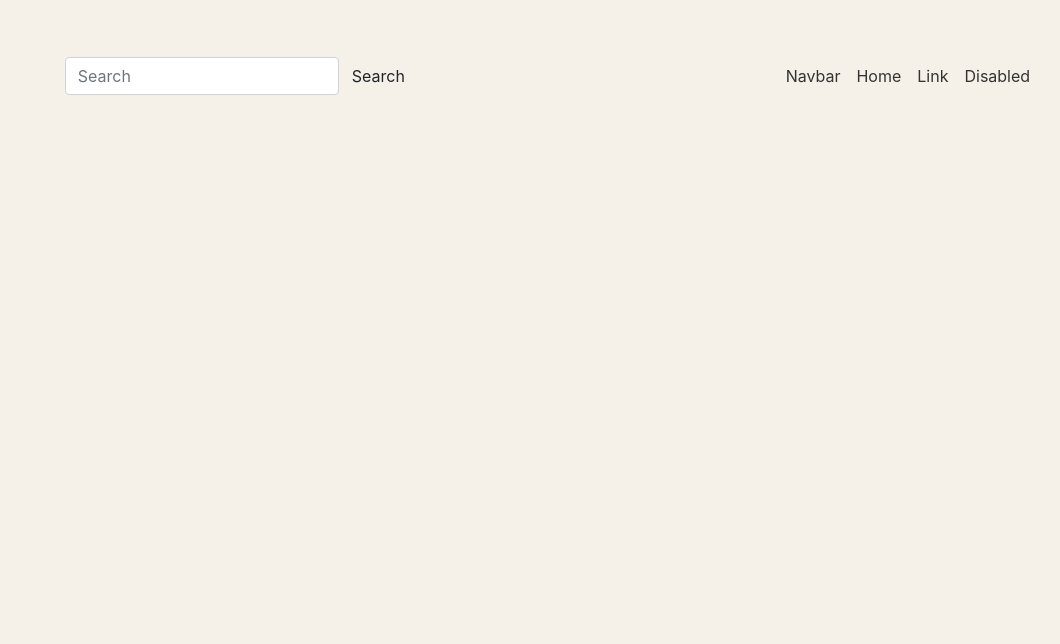
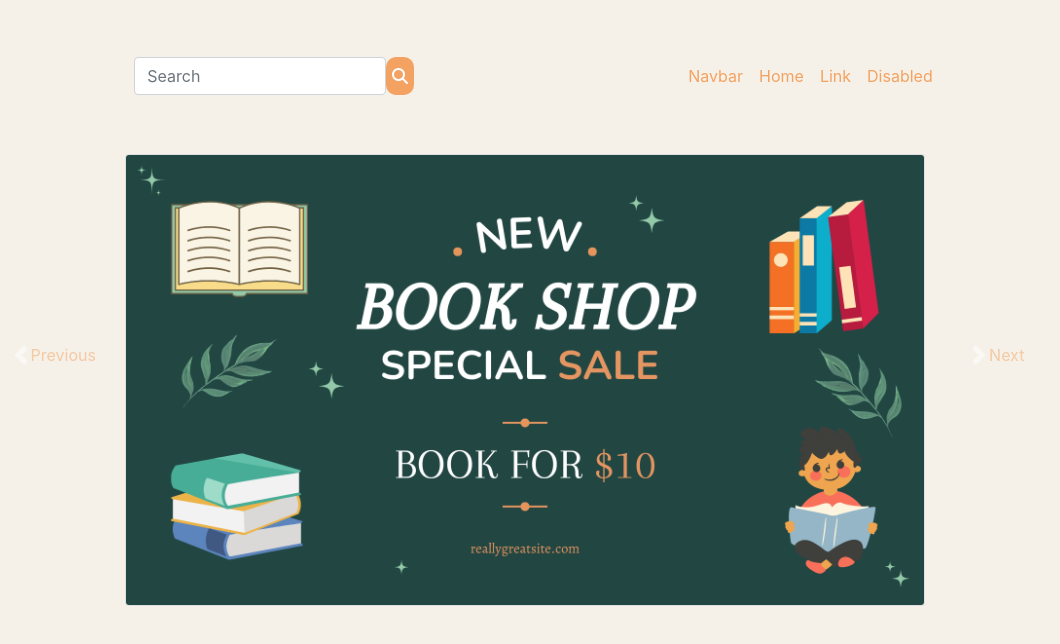
Before and after one commit to kubraucarr/BookStoreProjesi, a plain HTML site: page index.html in a window 1280 px wide. Shown: the whole page, without its empty margins (115-1175 px from the left). Drawn offline with nearby package versions, Linux system fonts and the light colour scheme.

Commit message:
bookstorecarousel

```diff
--- a/index.html
+++ b/index.html
@@ -5,23 +5,26 @@
     <meta name="viewport" content="width=device-width, initial-scale=1.0">
     <title>Book Store</title>
     <link rel="stylesheet" href="style.css">
+    <link rel="stylesheet" href="https://cdnjs.cloudflare.com/ajax/libs/font-awesome/6.5.1/css/all.min.css">
     <link rel="stylesheet" href="https://cdn.jsdelivr.net/npm/bootstrap@4.6.2/dist/css/bootstrap.min.css" integrity="sha384-xOolHFLEh07PJGoPkLv1IbcEPTNtaed2xpHsD9ESMhqIYd0nLMwNLD69Npy4HI+N" crossorigin="anonymous">
 </head>
 <body class="body">
 
         <div class="row justify-content-center mt-5">
 
-           <nav class="navbar navbar-expand-lg bg-body-tertiary col-9">
+           <nav class="navbar navbar-expand-lg bg-body-tertiary col-8">
             <div class="container-fluid ">
-                <form class="d-flex" role="search">
-                    <input class="form-control" type="search" placeholder="Search" aria-label="Search">
-                    <button class="btn search" type="submit">Search</button>
+                <form class="d-flex col-md-7" role="search">
+                    <input class="form-control " type="text" placeholder="Search" aria-label="Search">
+                    <button class="btn-search" type="submit"><i class="fa-solid fa-magnifying-glass"></i> </button>
+
                   </form>
+
           </div>
 
 
 
-              <div class="collapse navbar-collapse col-3" id="navbarTogglerDemo02">
+              <div class="collapse navbar-collapse col-4" id="navbarTogglerDemo02">
                 <ul class="navbar-nav me-auto mb-2 mb-lg-0">
                   <li class="nav-item">
                     <a class="nav-link active" href="#">Navbar</a>
@@ -42,6 +45,31 @@
         </div>
 
 
+        <div class="container">
+          <div id="carouselExampleAutoplaying" class="carousel slide" data-bs-ride="carousel">
+            <div class="carousel-inner">
+              <div class="carousel-item active">
+                <img src="img/Green and White Book Shop Facebook Cover.png" class="card" alt="...">
+              </div>
+              <div class="carousel-item">
+                <img src="img/Yellow Illustration Bookstore Promotion Facebook Ad.png" class="card" alt="...">
+              </div>
+              <div class="carousel-item">
+                <img src="img/1.png" class="card" alt="...">
+              </div>
+            </div>
+            <button class="carousel-control-prev" type="button" data-bs-target="#carouselExampleAutoplaying" data-bs-slide="prev">
+              <span class="carousel-control-prev-icon" aria-hidden="true"></span>
+              <span class="visually-hidden">Previous</span>
+            </button>
+            <button class="carousel-control-next" type="button" data-bs-target="#carouselExampleAutoplaying" data-bs-slide="next">
+              <span class="carousel-control-next-icon" aria-hidden="true"></span>
+              <span class="visually-hidden">Next</span>
+            </button>
+          </div>
+        </div>
+
+        <script src="https://cdn.jsdelivr.net/npm/bootstrap@5.3.2/dist/js/bootstrap.bundle.min.js"></script>
 
 </body>
 </html>
--- a/style.css
+++ b/style.css
@@ -6,19 +6,40 @@
     }
 
 nav a {
-    color: #333333;
+    color: #F4A261;
     text-decoration: none;
-    padding: 10px 20px;
+    padding: 20px 20px;
 }
 
 nav a:hover {
-    color: #F4A261;
+    color: #333333;
 }
+ .form-control{
+    border-radius: 10px 10px 0 0;
 
-.search{
+ }
+
+.btn-search{
     color: white;
-    border-radius: 5px;
+    border-radius: 10px;
     background-color: #F4A261;
+    border: none;
+
 
 
 }
+.card{
+    max-width: 800px;
+    max-height: 500px;
+    display: flex;
+   margin: auto;
+   margin-top: 50px;
+}
+
+.container{
+    width: 800px;
+    height:300px;
+}
+.visually-hidden{
+    color: #F4A261;
+}
```
Also changed, not shown: img/1.png (added), img/Green and White Book Shop Facebook Cover.png (added), img/Yellow Illustration Bookstore Promotion Facebook Ad.png (added).
